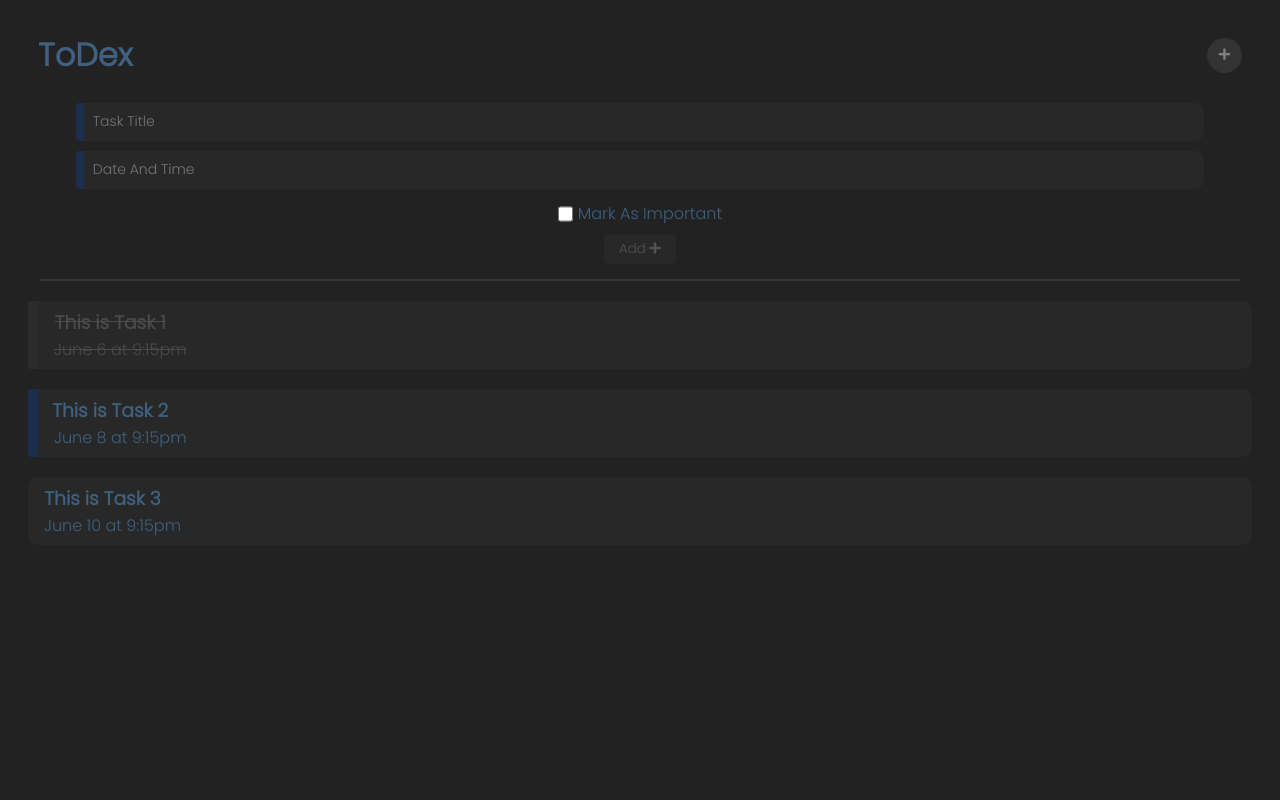
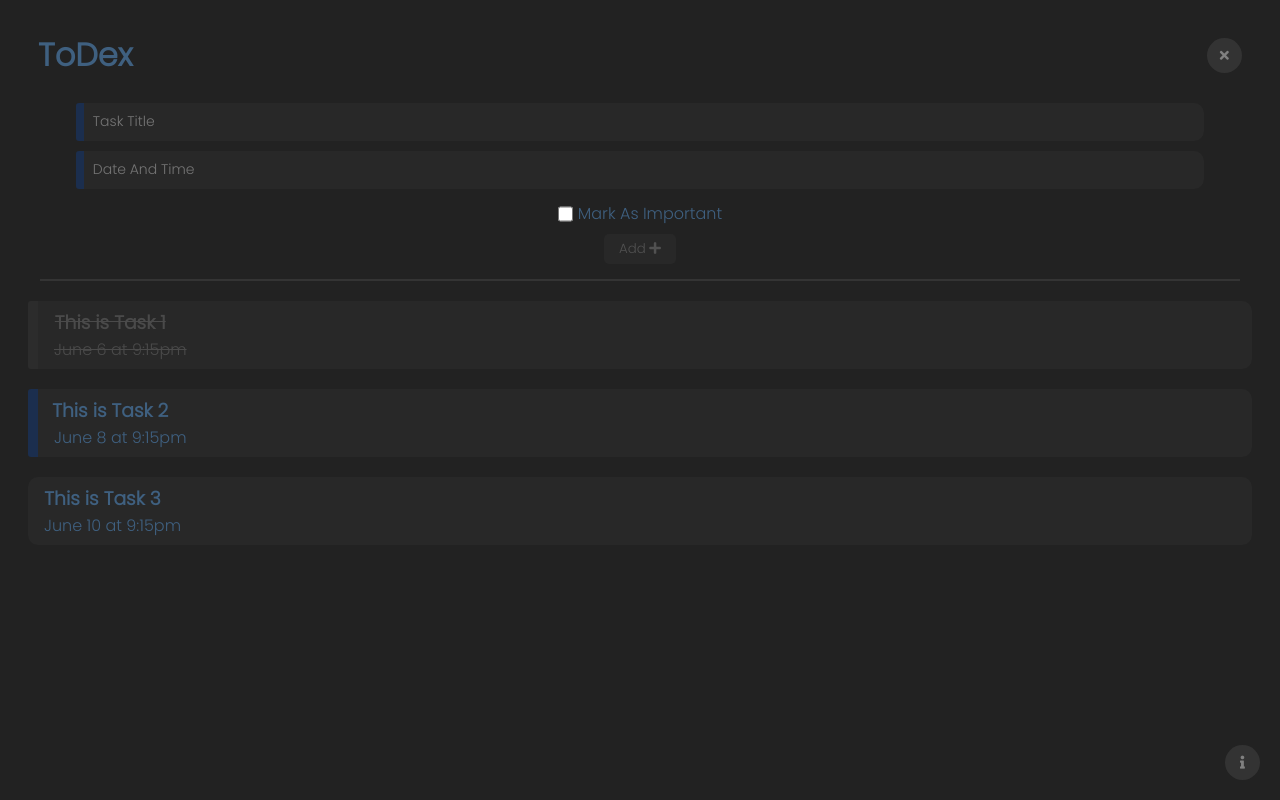
Before and after one commit to arnavxjain/ToDex, a Vue app: page / in a window 1280 px wide. Both pictures are taken after a click on the button 1224 px from the left and 55 px from the top of the page. Built offline with nearby package versions, Linux system fonts and the light colour scheme.

Commit message:
added toggle functionality

```diff
--- a/src/App.vue
+++ b/src/App.vue
@@ -1,16 +1,25 @@
 <template class="container">
-  <FrameHeader head="ToDex" />
-  <AddTask @new-task="newTask" />
+  <FrameHeader
+    :showAddTask="showAddTask"
+    @toggle-newtask="toggleNewTask"
+    head="ToDex"
+  />
+  <div v-show="showAddTask">
+    <AddTask @new-task="newTask" />
+  </div>
   <Tasks
     @delete-task="deleteTask"
     :tasks="tasks"
     @toggle-importance="toggleImportance"
     @toggle-check="toggleCheck"
   />
+
+  <FrameButton clicker="fas fa-info" class="info-btn" />
 </template>
 
 <script>
 import FrameHeader from "./components/FrameHeader";
+import FrameButton from "./components/FrameButton";
 import Tasks from "./components/Tasks";
 import AddTask from "./components/AddTask";
 
@@ -19,10 +28,12 @@ export default {
     FrameHeader,
     Tasks,
     AddTask,
+    FrameButton,
   },
   data() {
     return {
       tasks: [],
+      showAddTask: false,
     };
   },
   methods: {
@@ -45,6 +56,11 @@ export default {
       this.tasks = this.tasks.map((task) =>
         task.id === id ? { ...task, completed: !task.completed } : task
       );
+    },
+
+    toggleNewTask() {
+      this.showAddTask = !this.showAddTask;
+      this.$emit("change-btn");
     },
   },
   created() {
@@ -118,4 +134,9 @@ body {
   box-shadow: 0 0 5px #3f6080;
   border: 2px solid #3f6080;
 }
+.info-btn {
+  position: absolute;
+  right: 20px;
+  bottom: 20px;
+}
 </style>
--- a/src/components/AddTask.vue
+++ b/src/components/AddTask.vue
@@ -1,5 +1,6 @@
 <template>
   <div class="add-task">
+    <!-- <h2 style="margin-top: 0">Add New Task</h2> -->
     <input v-model="title" type="text" placeholder="Task Title" />
     <input v-model="day" type="text" placeholder="Date And Time" />
     <div class="tasker">
--- a/src/components/FrameHeader.vue
+++ b/src/components/FrameHeader.vue
@@ -1,7 +1,11 @@
 <template>
   <div class="frame-header">
     <h1>{{ head }}</h1>
-    <FrameButton clicker="fas fa-plus" />
+    <FrameButton
+      :class="showAddTask ? 'rotate' : ''"
+      clicker="fas fa-plus"
+      @click="$emit('toggle-newtask')"
+    />
   </div>
 </template>
 
@@ -13,7 +17,10 @@ export default {
   components: {
     FrameButton,
   },
-  props: ["head"],
+  props: {
+    head: String,
+    showAddTask: Boolean,
+  },
 };
 </script>
 
@@ -25,4 +32,11 @@ export default {
   padding: 2px 30px;
   border-radius: 10px;
 }
+.rotate {
+  transform: rotate(-45deg);
+}
+.rotate:hover {
+  background-color: #ff4040;
+  color: black;
+}
 </style>
```
